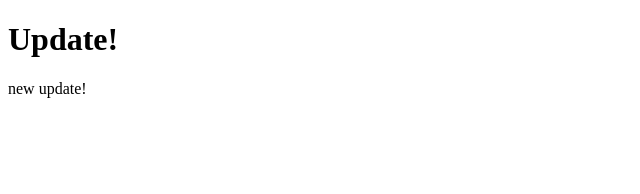
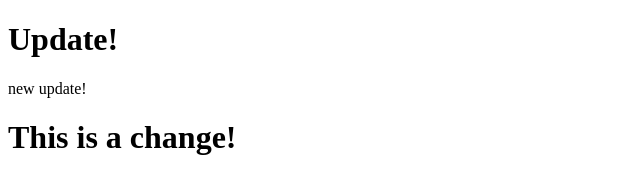
Before and after one commit to Marc-Morillo/proyecto, a plain HTML site: page index.html in a window 1280 px wide. Shown: the whole page, without its empty margins (0-640 px from the left). Drawn offline with Linux system fonts and the light colour scheme.

```diff
--- a/index.html
+++ b/index.html
@@ -1,13 +1,18 @@
 <!DOCTYPE html>
 <html lang="en">
+
 <head>
     <meta charset="UTF-8">
     <meta http-equiv="X-UA-Compatible" content="IE=edge">
     <meta name="viewport" content="width=device-width, initial-scale=1.0">
     <title>Document</title>
 </head>
+
 <body>
     <h1>Update!</h1>
     <p>new update!</p>
+
+    <h1>This is a change!</h1>
 </body>
+
 </html>
```
